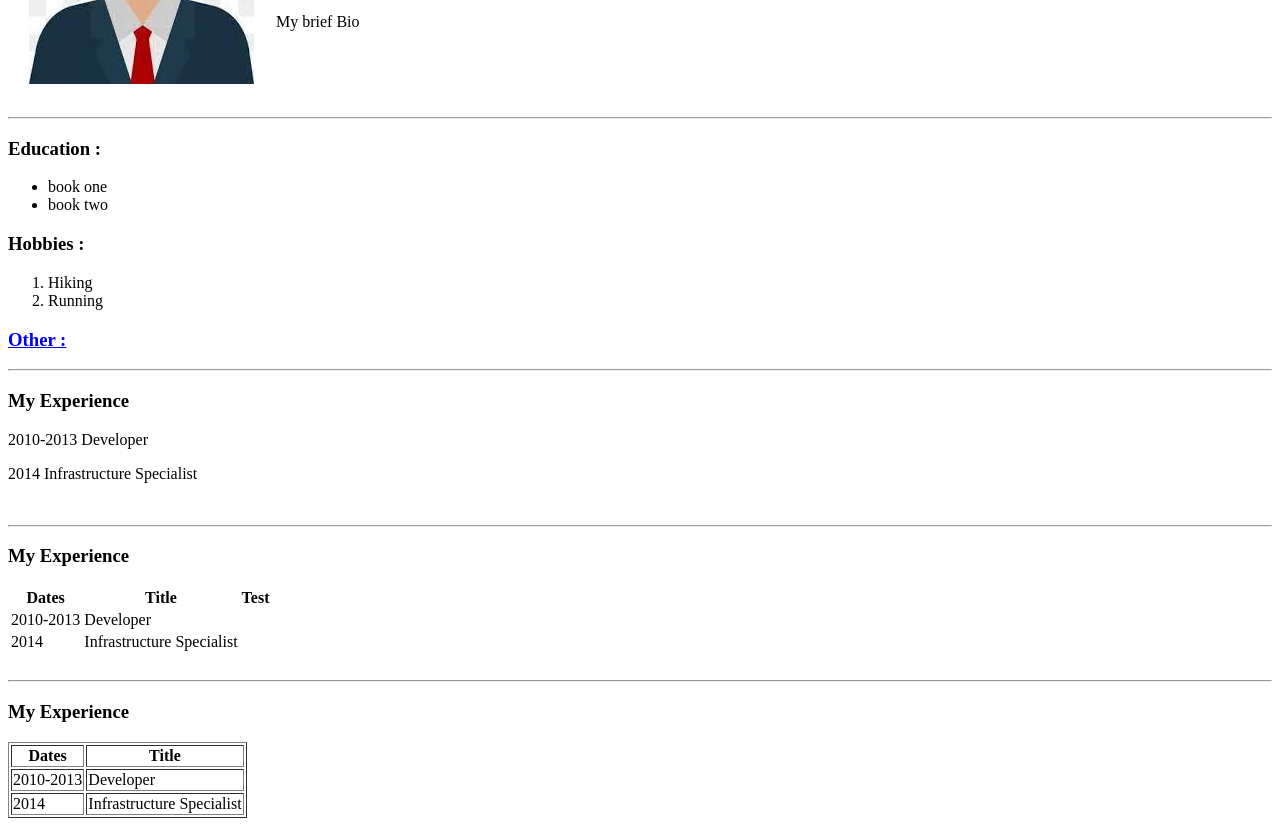
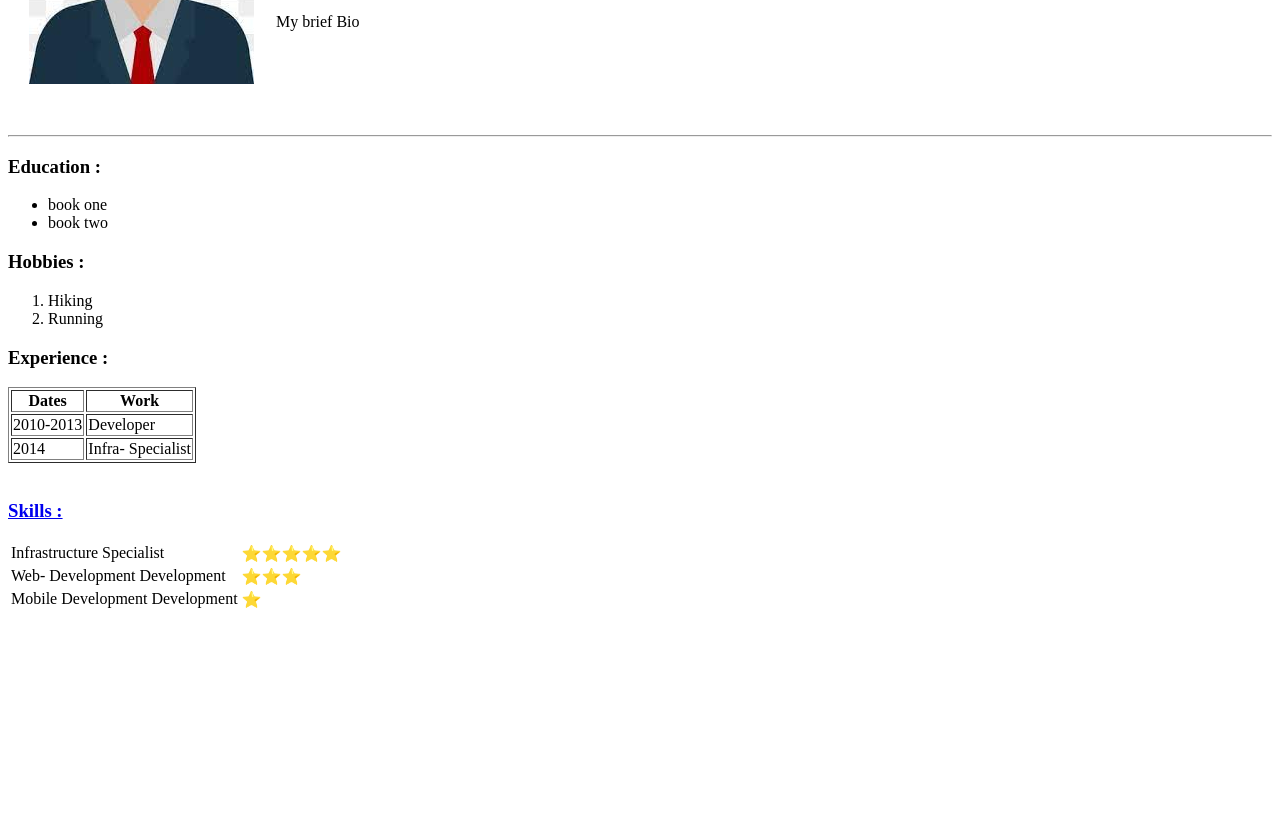
Before and after one commit to cegepgim1001/resume, a plain HTML site: page index.html in a window 1280 px wide. Shown: the part 170-996 px from the top of the page. After the commit the page ends 800 px from the top, so only its background shows below. Drawn offline with Linux system fonts and the light colour scheme.

Commit message:
Initial Commit

```diff
--- a/index.html
+++ b/index.html
@@ -9,21 +9,12 @@
 		<tr>
 			<td><img src="asen.jpg" alt="Asen's Image"></td>
 			<td><h1>Asen Grozdanov</h1>
-      	<p>
-          <em>
-            <a href="https://montreal.cegepgim.ca/">Teacher</a>
-            and <strong>Father</strong></em>
-        </p>
-    		<p>My brief Bio</p></td>
+				<p><em><a href="https://montreal.cegepgim.ca/">Teacher</a> and <strong>Father</strong></em></p>
+				<p>My brief Bio</p>
+			</td>
 		</tr>
 	</table>
-
-<!--<img src="asen.jpg" alt="Asen's Image">
-    <h1>Asen Grozdanov</h1>
-		<p><em><a href="https://montreal.cegepgim.ca/">Teacher</a> and <strong>Father</strong></em></p>
-		<p>My brief Bio</p>
--->
-
+	<br>
 	<hr>
     <h3>Education :</h3>
 		<ul>
@@ -35,58 +26,51 @@
 		  <li>Hiking</li>
 		  <li>Running</li>
 		</ol>
-    <h3><a href="other.html">Other :</a></h3>
-
-    <hr>
-      <h3>My Experience</h3>
-        <p>2010-2013 Developer</p>
-        <p>2014 Infrastructure Specialist</p>
-
-    <br>
-    <hr>
-      <h3>My Experience</h3>
-      <table>
+	<h3>Experience :</h3>
+	<table border="1"> <!-- everything in between the tag -
+						the content of the actual table.
+						no style applied by the browser, by default -->
+		<!-- This section - 2.1. -->
 		<thead>
 			<tr>
 				<th>Dates</th>
-            <th>Title</th>
-            <th>Test</th>
+				<th>Work</th>
 			</tr>
 		</thead>
+		<!-- This section - 2.2. -->
+		<tbody>
 			<tr>
 				<td>2010-2013</td>
-          <td>Developer</td>
+				<td>Developer</td
 			</tr>
 			<tr>
 				<td>2014</td>
-          <td>Infrastructure Specialist</td>
-        </tr>
-      </table>
-
-      <br>
-      <hr>
-        <h3>My Experience</h3>
-        <table border="1">
-          <thead>
-            <tr>
-              <th>Dates</th>
-              <th>Title</th>
-            </tr>
-          </thead>
-          <tbody>
-            <tr>
-              <td>2010-2013</td>
-              <td>Developer</td>
-            </tr>
-            <tr>
-              <td>2014</td>
-              <td>Infrastructure Specialist</td>
+				<td>Infra- Specialist</td
 			</tr>
 		</tbody>
 		<tfoot>
 
 		</tfoot>
 	</table>
-
+	<br>
+	<h3>
+	<a href="\\172.16.0.20\homes\admin\Source1\AEC\Web Technologies - MAD\others.txt">Skills :</a>
+	</h3>
+	<table>
+		<tbody>
+			<tr>
+				<td>Infrastructure Specialist</td>
+				<td>⭐⭐⭐⭐⭐</td>
+			</tr>
+			<tr>
+				<td>Web- Development Development</td>
+				<td>⭐⭐⭐</td
+			</tr>
+			<tr>
+				<td>Mobile Development Development</td>
+				<td>⭐</td
+			</tr>
+		</tbody>
+	</table>
   </body>
 </html>
```
Also changed, not shown: contact.html (added, +20 -0 lines). Lines whose indentation alone changed are shown as unchanged.
